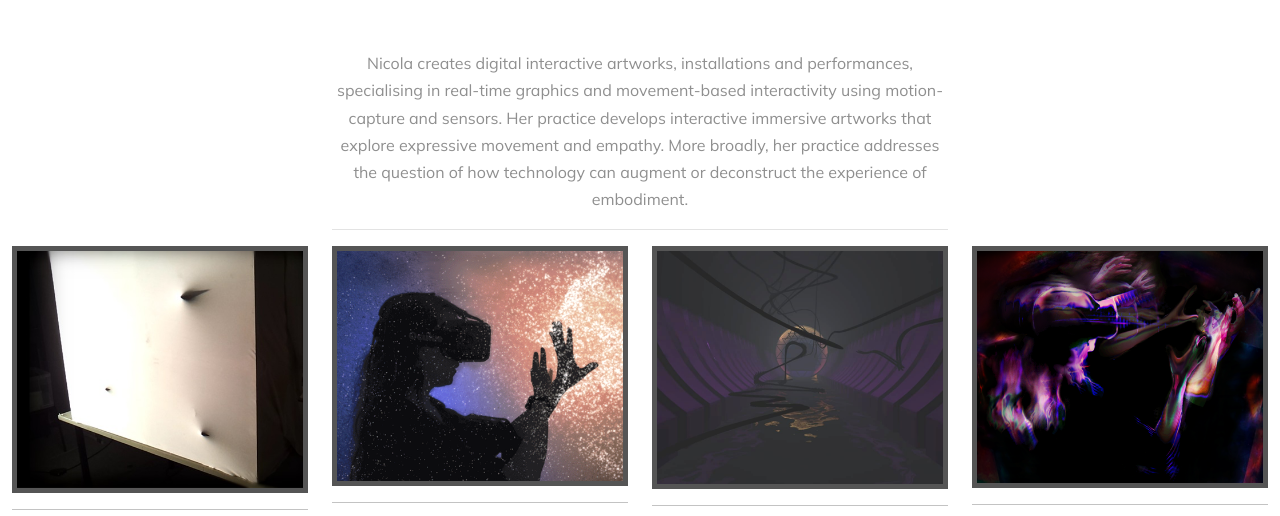
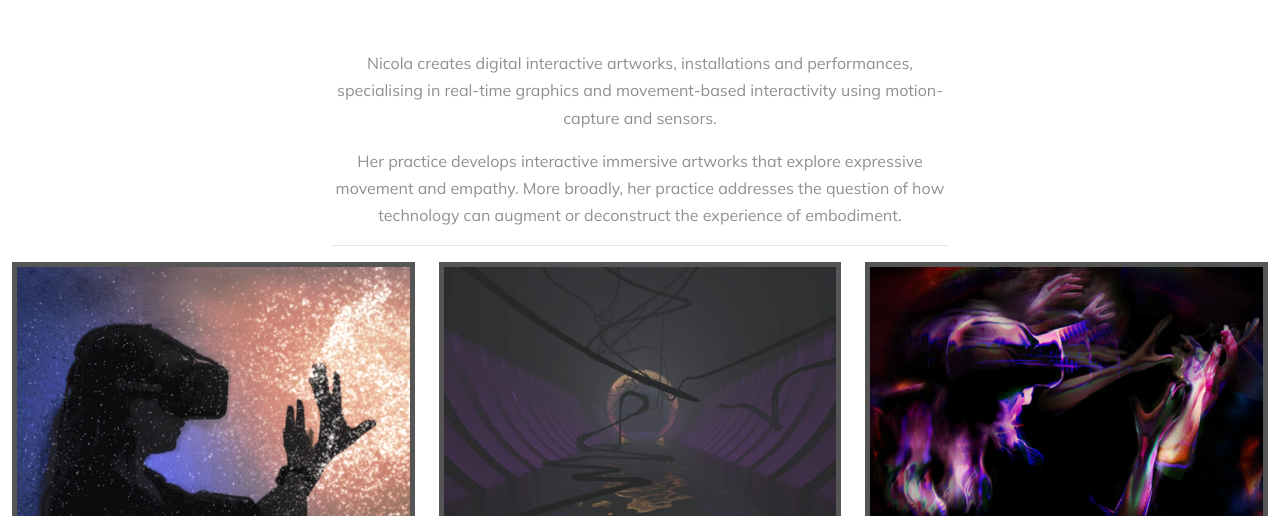
Before and after one commit to nicolaplant/nicolaplant.github.io, a plain HTML site: page immersivemediaart.html in a window 1280 px wide. Shown: the part 249-765 px from the top of the page. Drawn offline with nearby package versions, Linux system fonts and the light colour scheme; a web font is replaced by a local one.

```diff
--- a/immersivemediaart.html
+++ b/immersivemediaart.html
@@ -96,7 +96,13 @@
 
 				<div class="col-md-6 offset-md-3">
 					<div class="section-header text-center">
-						<p>Nicola creates digital interactive artworks, installations and performances, specialising in real-time graphics and movement-based interactivity using motion-capture and sensors. Her practice develops interactive immersive artworks that explore expressive movement and empathy. More broadly, her practice addresses the question of how technology can augment or deconstruct the experience of embodiment.</p>
+						<p>Nicola creates digital interactive artworks, installations and performances,
+							specialising in real-time graphics and movement-based interactivity using motion-capture
+							and sensors.</p>
+						<p>Her practice develops interactive immersive artworks that explore expressive movement
+							and empathy.
+							More broadly, her practice addresses the question of how technology can augment or
+							deconstruct the experience of embodiment.</p>
 						<hr>
 					</div><!--section-header-->
 				</div>
@@ -105,14 +111,14 @@
 
 			</div>
 
-			<div class="grid p-0 clearfix row row-cols-2 row-cols-md-3 row-cols-lg-4">
-				<div class="col mb-4 portfolio-item media">
+			<div class="grid p-0 clearfix row row-cols-2 row-cols-md-3 row-cols-lg-3">
+				<!--<div class="col mb-4 portfolio-item media">
 					<a href="surfacetension.html"
 						title="Surface Tension, 2012"><img src="images/surfacetension-thumb.jpg"
 							class="img-fluid" alt="portfolio"><hr>
 							<h5>Surface Tension, 2012</h5>
 							<p>An installation abstracting human expression of pain into mechanical gesticulations.</p></a>
-				</div>
+				</div>-->
 				<div class="col mb-4 portfolio-item media">
 					<a href="sentientflux.html"
 						title="Sentient Flux, 2015"><img src="images/sentientflux-thumb.gif"
```
Also changed, not shown: ads.html (+14 -4 lines), contact.html (+1 -1 lines), index.html (+3 -3 lines), parallax.html (+3 -0 lines), 1 other file.
